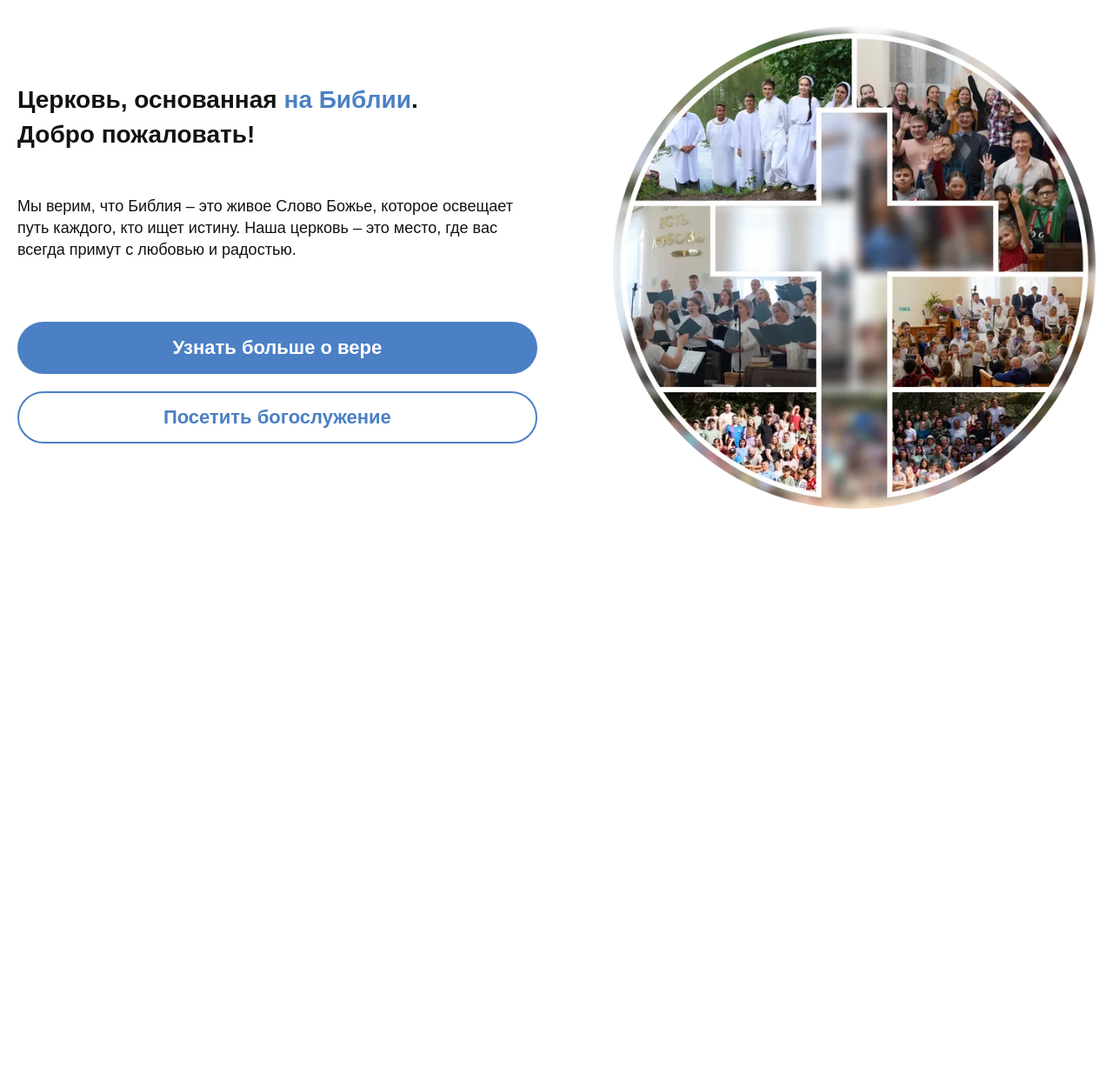
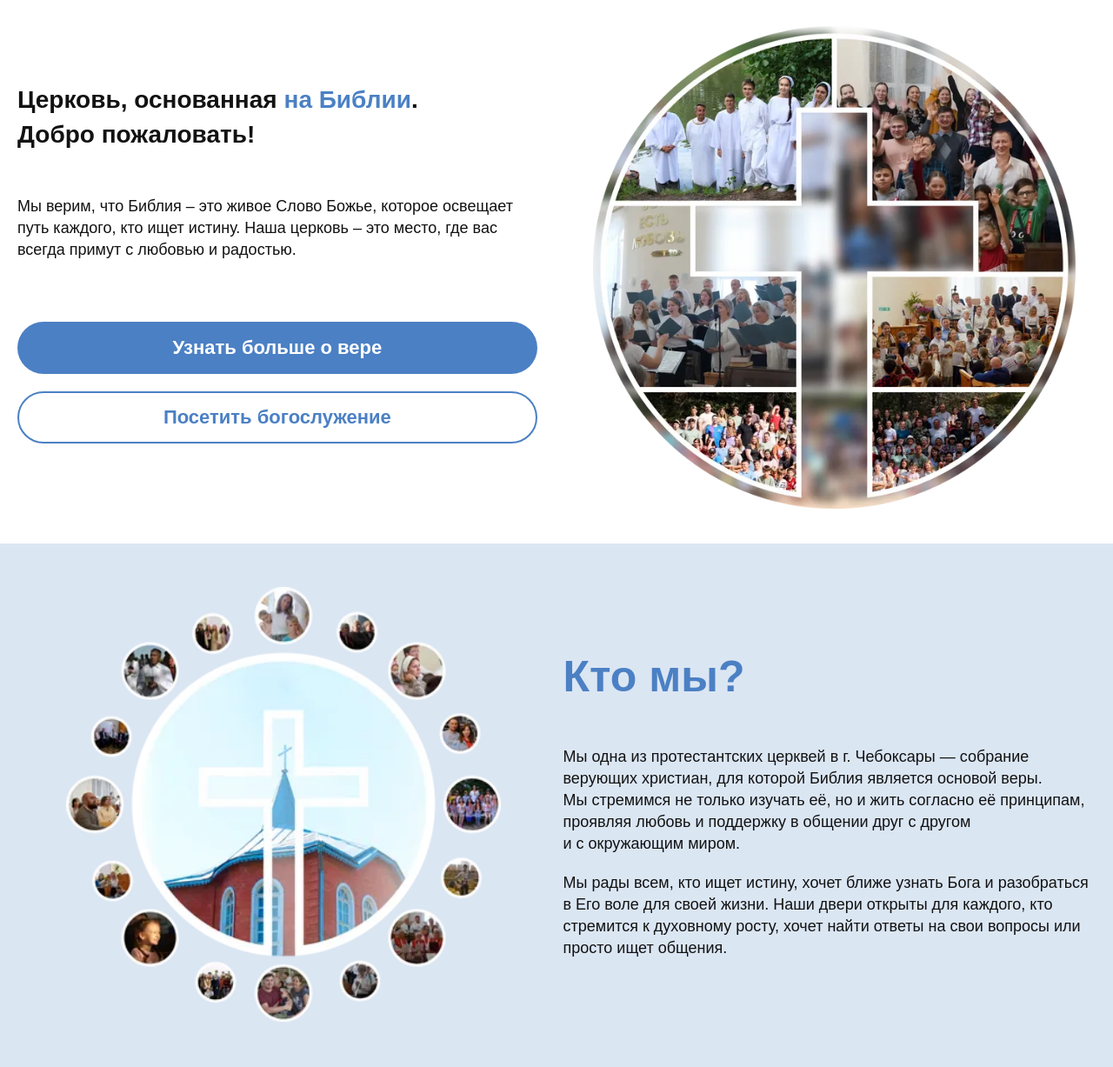
Before and after one commit to DmitriyKorotkovU/repina100, a website: page source/index.html in a window 1280 px wide. Shown: the whole page at 87% size. Before the commit the page ends 800 px from the top, so only its background shows below. Drawn offline with nearby package versions, Linux system fonts and the light colour scheme; files that its build step writes are made by us from their sources.

Commit message:
Добавляет блок About

```diff
--- a/source/index.html
+++ b/source/index.html
@@ -23,14 +23,10 @@
       <div class="container hero__container">
         <div class="hero__image">
           <picture>
-            <source type="image/webp" media="(min-width: 744px)"
-              srcset="images/hero-desktop@1x.webp 1x, images/hero-desktop@2x.webp 2x" width="555" height="555">
-            <source type="image/webp" srcset="images/hero-mobile@1x.webp 1x, images/hero-mobile@2x.webp 2x"
-              width="200" height="200">
-            <source type="image/png" media="(min-width: 744px)"
-              srcset="images/hero-desktop@1x.png 1x, images/hero-desktop@2x.png 2x" width="555" height="555">
-            <img src="images/hero-mobile@1x.png" srcset="images/hero-mobile@2x.png 2x" width="200" height="200"
-              alt="img">
+            <source type="image/webp" media="(min-width: 744px)" srcset="images/hero-desktop@1x.webp 1x, images/hero-desktop@2x.webp 2x" width="555" height="555">
+            <source type="image/webp" srcset="images/hero-mobile@1x.webp 1x, images/hero-mobile@2x.webp 2x" width="200" height="200">
+            <source type="image/png" media="(min-width: 744px)" srcset="images/hero-desktop@1x.png 1x, images/hero-desktop@2x.png 2x" width="555" height="555">
+            <img src="images/hero-mobile@1x.png" srcset="images/hero-mobile@2x.png 2x" width="200" height="200" alt="img">
           </picture>
         </div>
         <div class="hero__text-content">
@@ -44,6 +40,24 @@
         </div>
       </div>
     </section>
+    <section class="about">
+      <div class="container about__container">
+        <h2 class="title-1 about__title">Кто мы?</h2>
+        <div class="about__image">
+          <picture>
+            <source type="image/webp" media="(min-width: 1440px)" srcset="images/about-desktop@1x.webp 1x, images/about-desktop@2x.webp 2x" width="762" height="762">
+            <source type="image/webp" srcset="images/about-mobile@1x.webp 1x, images/about-mobile@2x.webp 2x" width="330" height="332">
+            <source type="image/png" media="(min-width: 1440px)" srcset="images/about-desktop@1x.png 1x, images/about-desktop@2x.png 2x" width="762" height="762">
+            <img src="images/about-mobile@1x.png" srcset="images/about-mobile@2x.png 2x" width="330" height="332" alt="img">
+            <!-- Лучше одинаковые значения высоты и ширины -->
+          </picture>
+        </div>
+        <div class="about__text">
+          <p>Мы&nbsp;одна из&nbsp;протестантских церквей в&nbsp;г.&nbsp;Чебоксары&nbsp;&mdash; собрание верующих христиан, для которой Библия является основой веры. Мы&nbsp;стремимся не&nbsp;только изучать&nbsp;её, но&nbsp;и&nbsp;жить согласно её&nbsp;принципам, проявляя любовь и&nbsp;поддержку в&nbsp;общении друг с&nbsp;другом и&nbsp;с&nbsp;окружающим миром.</p>
+          <p>Мы&nbsp;рады всем, кто ищет истину, хочет ближе узнать Бога и&nbsp;разобраться в&nbsp;Его воле для своей жизни. Наши двери открыты для каждого, кто стремится к&nbsp;духовному росту, хочет найти ответы на&nbsp;свои вопросы или просто ищет общения.</p>
+        </div>
+      </div>
+    </section>
   </main>
 </body>
 
--- /dev/null
+++ b/source/styles/blocks/about.scss
@@ -0,0 +1,108 @@
+.about {
+  padding: 30px 0;
+  background-color: var(--bg-secondary);
+
+  @include tablet() {
+    padding: 50px 0 52px;
+    /*Лучше одинаковые значения top и bottom*/
+  }
+
+  @include desktop() {
+    padding: 70px 0;
+  }
+}
+
+.about__container {
+  display: grid;
+  gap: 15px;
+
+  @include tablet-small() {
+    grid-template-columns: repeat(2, 1fr);
+    align-items: center;
+  }
+
+  @include desktop-small() {
+    grid-template-rows: 1fr auto auto 1fr;
+    row-gap: 50px;
+  }
+
+}
+
+.about__title {
+  margin: 0;
+  text-align: center;
+
+  @include tablet-small() {
+    grid-column: 2 / 3;
+    grid-row: 1 / 2;
+    text-align: left;
+  }
+
+  @include tablet-only() {
+    grid-column: 1 / 2;
+    grid-row: 2 / 3;
+    text-align: center;
+  }
+
+  @include desktop-small() {
+    grid-row: 2 / 3;
+  }
+}
+
+.about__image {
+  width: 100%;
+  margin: 0 auto;
+
+  @include tablet-small() {
+    grid-column: 1 / 2;
+    grid-row: 1 / 3;
+  }
+
+  @include tablet-only() {
+    grid-column: 1 / 2;
+    grid-row: 1 / 2;
+    width: 342px;
+    height: 342px;
+  }
+
+  @include desktop-small() {
+    grid-row: 1 / -1;
+    width: 500px;
+    height: 500px;
+  }
+
+  @include desktop() {
+    width: 762px;
+    height: 762px;
+  }
+
+  img {
+    display: block;
+    width: 100%;
+    height: auto;
+    /* Лучше одинаковые значения высоты и ширины */
+  }
+}
+
+.about__text {
+  display: grid;
+  gap: 15px;
+
+  @include tablet-small() {
+    grid-column: 2 / 3;
+    grid-row: 2 / 3;
+    gap: 20px;
+  }
+
+  @include tablet() {
+    grid-row: 1 / 3;
+  }
+
+  @include desktop-small() {
+    grid-row: 3 / 4;
+  }
+
+  p {
+    margin: 0;
+  }
+}
--- a/source/styles/blocks/button.scss
+++ b/source/styles/blocks/button.scss
@@ -11,7 +11,7 @@
 	background-color: var(--btn-default);
 	border-radius: 70px;
 
-  @include not-mobile() {
+	@include tablet() {
 		padding: 15px;
 	}
 
--- a/source/styles/blocks/hero.scss
+++ b/source/styles/blocks/hero.scss
@@ -1,74 +1,92 @@
 .hero {
 	position: relative;
 	padding: 30px 0 40px;
-  background-image: url("../../icons/stack.svg#hero-bg");
-  background-repeat: no-repeat;
-  background-size: 530px 530px;
-  background-position: center -135px;
+	overflow: hidden;
 
-  @include not-mobile() {
-    background-size: 1800px 1800px;
-    background-position: right -750px center;
-  }
-
-  @include desktop-only() {
-    background-position: right -510px center;
+	@include tablet-small-only() {
+		padding: 60px 0;
 	}
 }
 
 .hero__container {
-  @include not-mobile() {
+	@include tablet-small() {
 		display: flex;
 		justify-content: space-between;
 		align-items: center;
 		column-gap: 41px;
-    overflow: hidden;
 	}
 
-  @include desktop-only() {
+	@include desktop() {
 		column-gap: 20px;
 	}
 }
 
 .hero__image {
+	position: relative;
 	flex-shrink: 0;
-  margin-bottom: 20px;
+	margin: 0 auto 20px;
+	padding: 0 65px;
+	box-sizing: content-box;
+	max-width: 320px;
+	aspect-ratio: 1 / 1;
 
-  @include not-mobile() {
+	@include tablet-small() {
+		max-width: 300px;
 		margin-bottom: 0;
+		padding: 0;
+	}
+
+	@include tablet() {
+		max-width: 555px;
+	}
+
+	@include desktop() {
+		max-width: 650px;
+	}
+
+	&:before {
+		content: "";
+		position: absolute;
+		translate: -50% -50%;
+		top: 50%;
+		left: 50%;
+		display: block;
+		width: 161%;
+		aspect-ratio: 1 / 1;
+		background-image: url("../../icons/stack.svg#hero-bg");
+		background-repeat: no-repeat;
+		background-size: contain;
+
+		@include tablet-small() {
+			width: 380%;
+		}
 	}
 
 	img {
 		display: block;
-    width: 200px;
-    height: 200px;
-    margin: 0 auto;
-
-    @include not-mobile() {
-      width: 555px;
-      height: 555px;
-    }
-
-    @include desktop-only() {
-      width: 650px;
-      height: 650px;
-    }
+		width: 100%;
+		height: auto;
 	}
 }
 
 .hero__text-content {
-  max-width: 380px;
 	margin: 0 auto;
 
-  @include not-mobile() {
+	@include tablet-small() {
+		flex-shrink: 0;
+		max-width: 510px;
+		width: 58%;
 		order: -1;
+	}
+
+	@include tablet() {
 		max-width: 650px;
 		width: 48.2%;
 		margin: 0;
 		margin-bottom: 10px;
 	}
 
-  @include desktop-only() {
+	@include desktop() {
 		margin-top: 0;
 	}
 }
@@ -79,14 +97,14 @@
 	font-size: 21px;
 	line-height: 25px;
 
-  @include not-mobile() {
+	@include tablet() {
 		min-width: 500px;
 		margin-bottom: 50px;
 		font-size: 28px;
 		line-height: 40px;
 	}
 
-  @include desktop-only() {
+	@include desktop() {
 		font-size: 40px;
 		line-height: 50px;
 		letter-spacing: -0.01em;
@@ -101,7 +119,7 @@
 	margin: 0;
 	margin-bottom: 30px;
 
-  @include not-mobile() {
+	@include tablet() {
 		margin-bottom: 70px;
 	}
 }
@@ -110,7 +128,7 @@
 	display: grid;
 	row-gap: 15px;
 
-  @include not-mobile() {
+	@include tablet() {
 		gap: 20px;
 	}
 }
--- a/source/styles/common/general.scss
+++ b/source/styles/common/general.scss
@@ -4,12 +4,12 @@
 	margin: 0 auto;
 	padding-inline: $container-padding-mobile;
 
-  @include not-mobile {
+	@include tablet {
 		// max-width: $breakpoint-tablet;
 		padding-inline: $container-padding-tablet;
 	}
 
-  @include desktop-only {
+	@include desktop {
 		max-width: $breakpoint-desktop;
 		padding-inline: $container-padding-desktop;
 	}
--- a/source/styles/common/global.scss
+++ b/source/styles/common/global.scss
@@ -30,12 +30,12 @@ body {
 	color: var(--text-dark);
 	scroll-behavior: smooth;
 
-  @include not-mobile() {
+	@include tablet() {
 		font-size: 18px;
 		line-height: 25px;
 	}
 
-  @include desktop-only() {
+	@include desktop() {
 		font-size: 21px;
 		line-height: 30px;
 	}
--- a/source/styles/common/mixins.scss
+++ b/source/styles/common/mixins.scss
@@ -1,4 +1,4 @@
-@mixin font-face($name, $path, $weight,  $style) {
+@mixin font-face($name, $path, $weight, $style) {
   @font-face {
     font-family: $name;
     src:
@@ -11,19 +11,44 @@
 }
 
 @mixin mobile-only() {
-  @media (width < $breakpoint-tablet) {
+  @media (width < $breakpoint-tablet-small) {
     @content;
   }
 }
 
-@mixin not-mobile() {
-  @media ($breakpoint-tablet <= width) {
+
+@mixin tablet-small() {
+  @media ($breakpoint-tablet-small <=width) {
+    @content;
+  }
+}
+
+@mixin tablet-small-only() {
+  @media ($breakpoint-tablet-small <=width < $breakpoint-tablet) {
+    @content;
+  }
+}
+
+@mixin tablet() {
+  @media ($breakpoint-tablet <=width) {
     @content;
   }
 }
 
 @mixin tablet-only() {
-  @media ($breakpoint-tablet <= width < $breakpoint-desktop) {
+  @media ($breakpoint-tablet <=width < $breakpoint-desktop-small) {
+    @content;
+  }
+}
+
+@mixin desktop-small() {
+  @media ($breakpoint-desktop-small <=width) {
+    @content;
+  }
+}
+
+@mixin desktop-small-only() {
+  @media ($breakpoint-desktop-small <=width < $breakpoint-desktop) {
     @content;
   }
 }
@@ -34,8 +59,8 @@
   }
 }
 
-@mixin desktop-only() {
-  @media ($breakpoint-desktop <= width) {
+@mixin desktop() {
+  @media ($breakpoint-desktop <=width) {
     @content;
   }
 }
--- a/source/styles/common/variables.scss
+++ b/source/styles/common/variables.scss
@@ -5,7 +5,9 @@ $font-primary: "Inter", "Arial", sans-serif;
 
 // Размеры вьюпортов
 $breakpoint-desktop: 1440px;
+$breakpoint-desktop-small: 1100px;
 $breakpoint-tablet: 744px;
+$breakpoint-tablet-small: 550px;
 $breakpoint-mobile: 360px;
 
 $container-padding-mobile: 15px;
--- a/source/styles/styles.scss
+++ b/source/styles/styles.scss
@@ -12,3 +12,4 @@
 @import "./blocks/button.scss";
 @import "./blocks/title.scss";
 @import "./blocks/hero.scss";
+@import "./blocks/about.scss";
```
Also changed, not shown: source/404.html (+3 -0 lines). Lines whose indentation alone changed are shown as unchanged.
